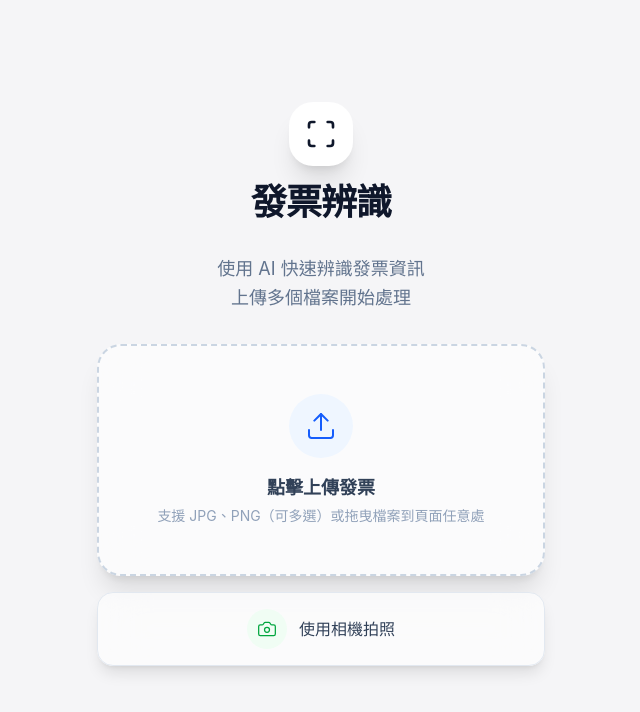
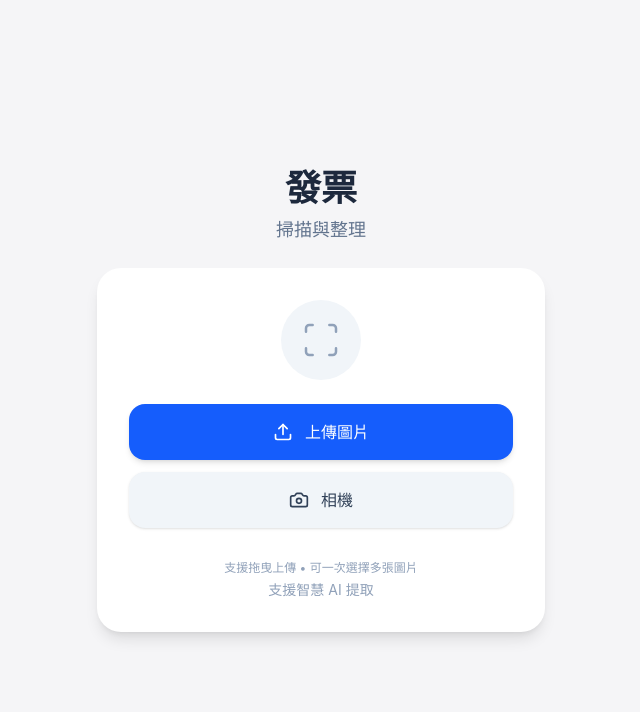
Before and after one commit to a596116/Picture2Text, a Vue app: page / in a window 1280 px wide. Shown: the top 712 px of the page, without its empty margins (319-959 px from the left). Built offline with nearby package versions, Linux system fonts and the light colour scheme.

Commit message:
Refactor EmptyState component to enhance UI and user experience. Removed background effects and reorganized layout for clarity. Updated upload buttons and added descriptive text for better guidance. Improved accessibility and visual appeal with new styles and structure.

```diff
--- a/src/components/EmptyState.vue
+++ b/src/components/EmptyState.vue
@@ -6,18 +6,6 @@
     @dragleave="handleDragLeave"
     @drop="handleDrop"
   >
-    <!-- 背景氛圍效果 -->
-    <div
-      class="fixed top-0 left-0 w-full h-full overflow-hidden -z-10 pointer-events-none"
-    >
-      <div
-        class="absolute -top-[20%] -left-[10%] w-[50%] h-[50%] bg-blue-200/30 rounded-full blur-[100px]"
-      />
-      <div
-        class="absolute top-[40%] -right-[10%] w-[40%] h-[60%] bg-purple-200/30 rounded-full blur-[100px]"
-      />
-    </div>
-
     <!-- 拖曳時的頁面遮罩（覆蓋整個頁面） -->
     <transition name="fade">
       <div
@@ -42,61 +30,52 @@
       </div>
     </transition>
 
+    <!-- 標題區域（卡片上方） -->
+    <div class="mb-6 relative z-10" :class="{ 'opacity-60': isDragging }">
+      <h1 class="text-4xl font-bold text-slate-800 mb-2">發票</h1>
+      <p class="text-lg text-slate-500">掃描與整理</p>
+    </div>
+
+    <!-- 白色圓角卡片 -->
     <div
-      class="max-w-md w-full space-y-8 animate-in fade-in slide-in-from-bottom-8 duration-700 relative z-10"
+      class="w-full max-w-md bg-white rounded-3xl shadow-lg p-8 space-y-6 relative z-10 animate-in fade-in slide-in-from-bottom-8 duration-700"
       :class="{ 'opacity-60': isDragging }"
     >
-      <!-- 應用圖標 -->
+      <!-- 中央掃描圖示 -->
+      <div class="flex justify-center">
         <div
-        class="inline-flex items-center justify-center w-16 h-16 rounded-3xl bg-white shadow-xl mb-4"
+          class="w-20 h-20 rounded-full bg-slate-100 flex items-center justify-center"
         >
-        <Scan class="text-slate-900" :size="32" />
-      </div>
-
-      <!-- 標題和描述 -->
-      <h1 class="text-4xl font-bold tracking-tight text-slate-900">發票辨識</h1>
-      <p class="text-lg text-slate-500 leading-relaxed">
-        使用 AI 快速辨識發票資訊<br />
-        上傳多個檔案開始處理
-      </p>
-
-      <!-- 上傳區域 -->
-      <div class="mt-8 space-y-4">
-        <div
-          class="p-12 bg-white/60 backdrop-blur-xl rounded-3xl shadow-xl hover:shadow-2xl transition-all duration-300 group cursor-pointer border-dashed border-2 border-slate-300 hover:border-blue-400 relative overflow-hidden"
-          @click="fileInputRef?.click()"
-        >
-          <div class="flex flex-col items-center gap-4 relative z-10">
-            <div
-              class="w-16 h-16 rounded-full bg-blue-50 flex items-center justify-center text-blue-600 group-hover:scale-110 transition-transform duration-300"
-            >
-              <Upload :size="32" :stroke-width="1.5" />
-            </div>
-            <div class="space-y-1 text-center">
-              <p class="font-semibold text-lg text-slate-700">點擊上傳發票</p>
-              <p class="text-slate-400 text-sm">
-                支援 JPG、PNG（可多選）或拖曳檔案到頁面任意處
-              </p>
-            </div>
+          <Scan class="text-slate-400" :size="40" :stroke-width="1.5" />
         </div>
       </div>
 
-        <!-- 拍照按鈕 -->
+      <!-- 動作按鈕區域 -->
+      <div class="space-y-3">
+        <!-- 上傳圖片按鈕（主要按鈕 - 藍色） -->
+        <button
+          @click="fileInputRef?.click()"
+          class="w-full p-4 bg-blue-600 hover:bg-blue-700 text-white rounded-2xl shadow-md hover:shadow-lg transition-all duration-200 flex items-center justify-center gap-3 font-medium"
+        >
+          <Upload :size="20" :stroke-width="2" />
+          <span>上傳圖片</span>
+        </button>
+
+        <!-- Camera 按鈕（次要按鈕 - 灰色） -->
         <button
           @click="showCamera = true"
-          class="w-full p-4 bg-white/60 backdrop-blur-xl rounded-2xl shadow-lg hover:shadow-xl transition-all duration-300 border border-slate-200 hover:border-blue-400 flex items-center justify-center gap-3 group"
+          class="w-full p-4 bg-slate-100 hover:bg-slate-200 text-slate-700 rounded-2xl shadow-sm hover:shadow-md transition-all duration-200 flex items-center justify-center gap-3 font-medium"
         >
-          <div
-            class="w-10 h-10 rounded-full bg-green-50 flex items-center justify-center text-green-600 group-hover:scale-110 transition-transform duration-300"
-          >
-            <Camera :size="20" :stroke-width="1.5" />
+          <Camera :size="20" :stroke-width="2" />
+          <span>相機</span>
+        </button>
       </div>
-          <span
-            class="font-medium text-slate-700 group-hover:text-blue-600 transition-colors"
-          >
-            使用相機拍照
-          </span>
-        </button>
+
+      <!-- 上傳提示文字 -->
+      <div class="pt-2 space-y-1">
+        <p class="text-xs text-slate-400">支援拖曳上傳 • 可一次選擇多張圖片</p>
+        <p class="text-sm text-slate-400">支援智慧 AI 提取</p>
+      </div>
     </div>
 
     <!-- 隱藏的檔案輸入框（用於選擇檔案） -->
@@ -111,7 +90,6 @@
 
     <!-- 相機組件 -->
     <CameraCapture v-model="showCamera" @capture="handleCameraCapture" />
-    </div>
   </div>
 </template>
 
```
Lines whose indentation alone changed are shown as unchanged.
